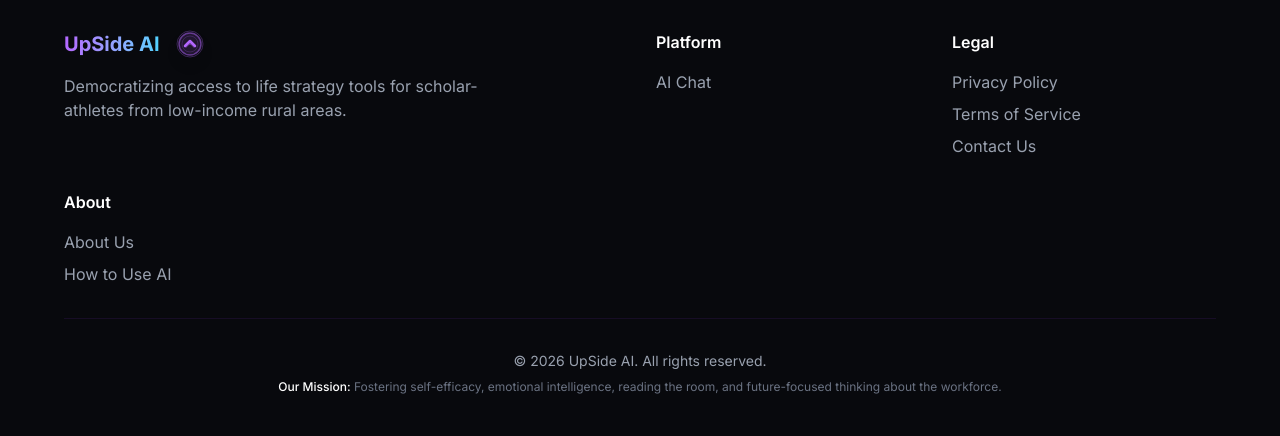
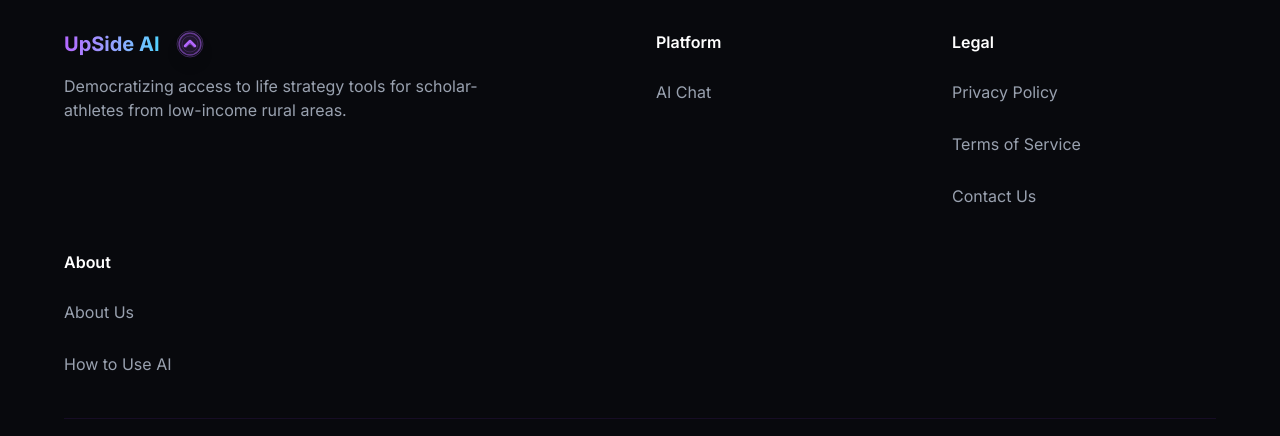
Before and after one commit to mbimage/UPSAI, a Next.js app: page / in a window 1280 px wide. Shown: the part 2163-2599 px from the top of the page. Built offline with nearby package versions, Linux system fonts and the light colour scheme; no server answers.

Commit message:
feat: standardize button and link styles with consistent padding and touch manipulation
Co-authored-by: mbimage <213482496+mbimage@users.noreply.github.com>

```diff
--- a/app/page.tsx
+++ b/app/page.tsx
@@ -94,7 +94,7 @@ export default function Home() {
             {/* Mobile Menu Button */}
             <button
               onClick={() => setMobileMenuOpen(!mobileMenuOpen)}
-              className="md:hidden p-2 rounded-lg hover:bg-neon-500/10 transition-colors"
+              className="md:hidden flex items-center justify-center min-w-[44px] min-h-[44px] rounded-lg hover:bg-neon-500/10 active:bg-neon-500/20 transition-colors touch-manipulation"
               aria-label="Toggle mobile menu"
             >
               {mobileMenuOpen ? <X className="w-6 h-6 text-neon-400" /> : <Menu className="w-6 h-6 text-neon-400" />}
@@ -511,7 +511,7 @@ export default function Home() {
               <h4 className="text-white font-semibold mb-4">Platform</h4>
               <ul className="space-y-2">
                 <li>
-                  <Link href="/chat" className="text-gray-400 hover:text-neon-400 transition-colors duration-300">
+                  <Link href="/chat" className="flex items-center min-h-[44px] py-2 text-gray-400 hover:text-neon-400 transition-colors duration-300 touch-manipulation">
                     AI Chat
                   </Link>
                 </li>
@@ -522,17 +522,17 @@ export default function Home() {
               <h4 className="text-white font-semibold mb-4">Legal</h4>
               <ul className="space-y-2">
                 <li>
-                  <Link href="/privacy" className="text-gray-400 hover:text-neon-400 transition-colors duration-300">
+                  <Link href="/privacy" className="flex items-center min-h-[44px] py-2 text-gray-400 hover:text-neon-400 transition-colors duration-300 touch-manipulation">
                     Privacy Policy
                   </Link>
                 </li>
                 <li>
-                  <Link href="/terms" className="text-gray-400 hover:text-neon-400 transition-colors duration-300">
+                  <Link href="/terms" className="flex items-center min-h-[44px] py-2 text-gray-400 hover:text-neon-400 transition-colors duration-300 touch-manipulation">
                     Terms of Service
                   </Link>
                 </li>
                 <li>
-                  <Link href="/contact" className="text-gray-400 hover:text-neon-400 transition-colors duration-300">
+                  <Link href="/contact" className="flex items-center min-h-[44px] py-2 text-gray-400 hover:text-neon-400 transition-colors duration-300 touch-manipulation">
                     Contact Us
                   </Link>
                 </li>
@@ -542,14 +542,14 @@ export default function Home() {
               <h4 className="text-white font-semibold mb-4">About</h4>
               <ul className="space-y-2">
                 <li>
-                  <Link href="/about" className="text-gray-400 hover:text-neon-400 transition-colors duration-300">
+                  <Link href="/about" className="flex items-center min-h-[44px] py-2 text-gray-400 hover:text-neon-400 transition-colors duration-300 touch-manipulation">
                     About Us
                   </Link>
                 </li>
                 <li>
                   <Link
                     href="/how-to-use-ai"
-                    className="text-gray-400 hover:text-neon-400 transition-colors duration-300"
+                    className="flex items-center min-h-[44px] py-2 text-gray-400 hover:text-neon-400 transition-colors duration-300 touch-manipulation"
                   >
                     How to Use AI
                   </Link>
--- a/components/footer.tsx
+++ b/components/footer.tsx
@@ -15,14 +15,14 @@ export function Footer() {
               Empowering rural scholar-athletes in Texas with AI-powered life strategy tools. Building self-efficacy,
               emotional intelligence, and future-focused thinking for the next generation of leaders.
             </p>
-            <div className="flex space-x-4">
-              <a href="mailto:support@upsideai.com" className="text-gray-400 hover:text-white transition-colors">
+            <div className="flex gap-2">
+              <a href="mailto:support@upsideai.com" aria-label="Email us" className="flex items-center justify-center min-w-[44px] min-h-[44px] rounded-lg text-gray-400 hover:text-white hover:bg-white/5 transition-colors touch-manipulation">
                 <Mail className="h-5 w-5" />
               </a>
-              <a href="tel:+1-555-0123" className="text-gray-400 hover:text-white transition-colors">
+              <a href="tel:+1-555-0123" aria-label="Call us" className="flex items-center justify-center min-w-[44px] min-h-[44px] rounded-lg text-gray-400 hover:text-white hover:bg-white/5 transition-colors touch-manipulation">
                 <Phone className="h-5 w-5" />
               </a>
-              <a href="#" className="text-gray-400 hover:text-white transition-colors">
+              <a href="#" aria-label="Our location" className="flex items-center justify-center min-w-[44px] min-h-[44px] rounded-lg text-gray-400 hover:text-white hover:bg-white/5 transition-colors touch-manipulation">
                 <MapPin className="h-5 w-5" />
               </a>
             </div>
@@ -31,19 +31,19 @@ export function Footer() {
           {/* Quick Links */}
           <div>
             <h3 className="text-lg font-semibold mb-4">Quick Links</h3>
-            <ul className="space-y-2">
+            <ul className="space-y-1">
               <li>
-                <Link href="/chat" className="text-gray-300 hover:text-white transition-colors">
+                <Link href="/chat" className="flex items-center min-h-[44px] py-2 text-gray-300 hover:text-white transition-colors touch-manipulation">
                   Start Chat
                 </Link>
               </li>
               <li>
-                <Link href="/assessments" className="text-gray-300 hover:text-white transition-colors">
+                <Link href="/assessments" className="flex items-center min-h-[44px] py-2 text-gray-300 hover:text-white transition-colors touch-manipulation">
                   Assessments
                 </Link>
               </li>
               <li>
-                <Link href="/about" className="text-gray-300 hover:text-white transition-colors">
+                <Link href="/about" className="flex items-center min-h-[44px] py-2 text-gray-300 hover:text-white transition-colors touch-manipulation">
                   About Us
                 </Link>
               </li>
@@ -53,24 +53,24 @@ export function Footer() {
           {/* Support */}
           <div>
             <h3 className="text-lg font-semibold mb-4">Support</h3>
-            <ul className="space-y-2">
+            <ul className="space-y-1">
               <li>
-                <Link href="/contact" className="text-gray-300 hover:text-white transition-colors">
+                <Link href="/contact" className="flex items-center min-h-[44px] py-2 text-gray-300 hover:text-white transition-colors touch-manipulation">
                   Contact Us
                 </Link>
               </li>
               <li>
-                <Link href="/faq" className="text-gray-300 hover:text-white transition-colors">
+                <Link href="/faq" className="flex items-center min-h-[44px] py-2 text-gray-300 hover:text-white transition-colors touch-manipulation">
                   FAQ
                 </Link>
               </li>
               <li>
-                <Link href="/privacy" className="text-gray-300 hover:text-white transition-colors">
+                <Link href="/privacy" className="flex items-center min-h-[44px] py-2 text-gray-300 hover:text-white transition-colors touch-manipulation">
                   Privacy Policy
                 </Link>
               </li>
               <li>
-                <Link href="/terms" className="text-gray-300 hover:text-white transition-colors">
+                <Link href="/terms" className="flex items-center min-h-[44px] py-2 text-gray-300 hover:text-white transition-colors touch-manipulation">
                   Terms of Service
                 </Link>
               </li>
```
